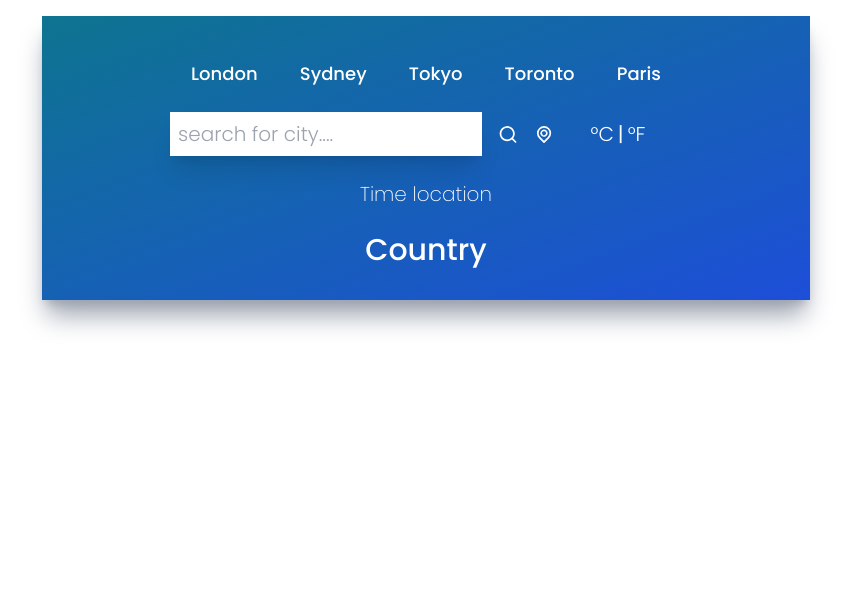
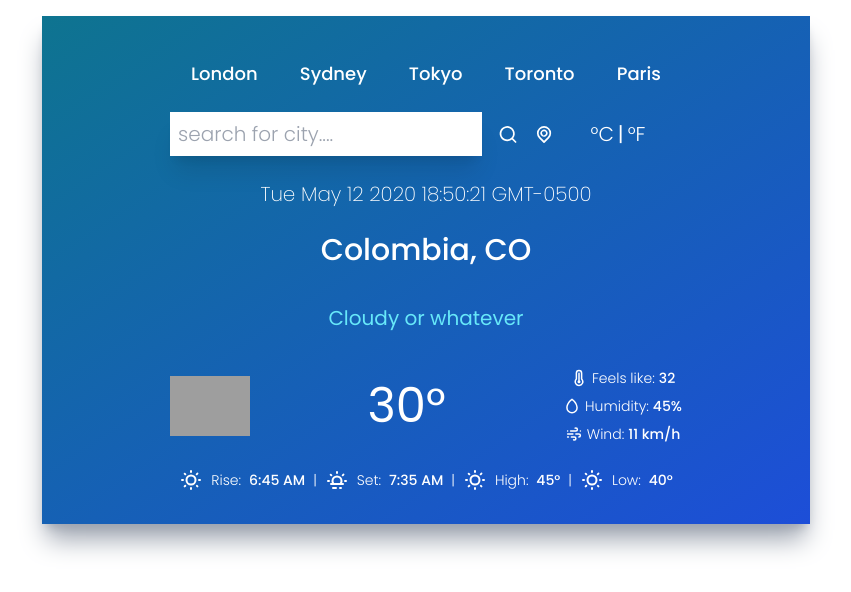
Before and after one commit to david-portilla/weather, a React (Create React App) app: page / in a window 1280 px wide. Shown: the top 592 px of the page, without its empty margins (214-1065 px from the left). Built offline with nearby package versions, Linux system fonts and the light colour scheme; grey boxes are pictures that could not be loaded.

Commit message:
adding Temp and Location

```diff
--- a/src/App.js
+++ b/src/App.js
@@ -7,6 +7,7 @@ import React from "react";
 import TopButtons from "./components/TopButtons";
 import Inputs from "./components/Inputs";
 import TimeAndLocation from "./components/TimeAndLocation";
+import TemperatureAndDetails from "./components/TemperatureAndDetails";
 
 function App() {
   // const [city, setCity] = useState("");
@@ -47,6 +48,7 @@ function App() {
         <Inputs />
 
         <TimeAndLocation />
+        <TemperatureAndDetails />
       </div>
       {/* <Header title="React Weather App" />
       <UilReact />
--- /dev/null
+++ b/src/components/TemperatureAndDetails.jsx
@@ -0,0 +1,65 @@
+import React from "react";
+import * as Unicons from "@iconscout/react-unicons";
+
+const TemperatureAndDetails = () => {
+  return (
+    <>
+      <div className="flex items-center justify-center py-6 text-xl text-cyan-300">
+        <p>Cloudy or whatever</p>
+      </div>
+
+      <div className="flex flex-row items-center justify-between text-white py-3">
+        <img
+          src="https://openweathermap.org/img/wn/01d@2x.png"
+          alt="Img text"
+          className="w-20"
+        />
+        <p className="text-5xl">30°</p>
+        <div className="flex flex-col space-y-2">
+          <div className="flex font-light text-sm items-center justify-center">
+            <Unicons.UilTemperature size={18} className="mr-1" />
+            Feels like:
+            <span className="font-medium ml-1">32</span>
+          </div>
+          <div className="flex font-light text-sm items-center justify-center">
+            <Unicons.UilTear size={18} className="mr-1" />
+            Humidity:
+            <span className="font-medium ml-1">45% </span>
+          </div>
+          <div className="flex font-light text-sm items-center justify-center">
+            <Unicons.UilWind size={18} className="mr-1" />
+            Wind:
+            <span className="font-medium ml-1">11 km/h </span>
+          </div>
+        </div>
+      </div>
+
+      <div className="flex flex-row items-center justify-center space-x-2 text-white text-sm py-3">
+        <Unicons.UilSun />
+        <p className="font-light">
+          Rise: <span className="font-medium ml-1">6:45 AM</span>
+        </p>
+        <p className="font-light">|</p>
+
+        <Unicons.UilSunset />
+        <p className="font-light">
+          Set: <span className="font-medium ml-1">7:35 AM</span>
+        </p>
+        <p className="font-light">|</p>
+
+        <Unicons.UilSun />
+        <p className="font-light">
+          High: <span className="font-medium ml-1">45° </span>
+        </p>
+        <p className="font-light">|</p>
+
+        <Unicons.UilSun />
+        <p className="font-light">
+          Low: <span className="font-medium ml-1">40° </span>
+        </p>
+      </div>
+    </>
+  );
+};
+
+export default TemperatureAndDetails;
--- a/src/components/TimeAndLocation.jsx
+++ b/src/components/TimeAndLocation.jsx
@@ -4,11 +4,13 @@ const TimeAndLocation = () => {
   return (
     <div>
       <div className="flex items-center justify-center my-6">
-        <p className="text-white text-xl font-extralight">Time location</p>
+        <p className="text-white text-xl font-extralight">
+          Tue May 12 2020 18:50:21 GMT-0500
+        </p>
       </div>
 
       <div className="flex items-center justify-center my-3">
-        <p className="text-white text-3xl font-medium">Country</p>
+        <p className="text-white text-3xl font-medium">Colombia, CO</p>
       </div>
     </div>
   );
```
